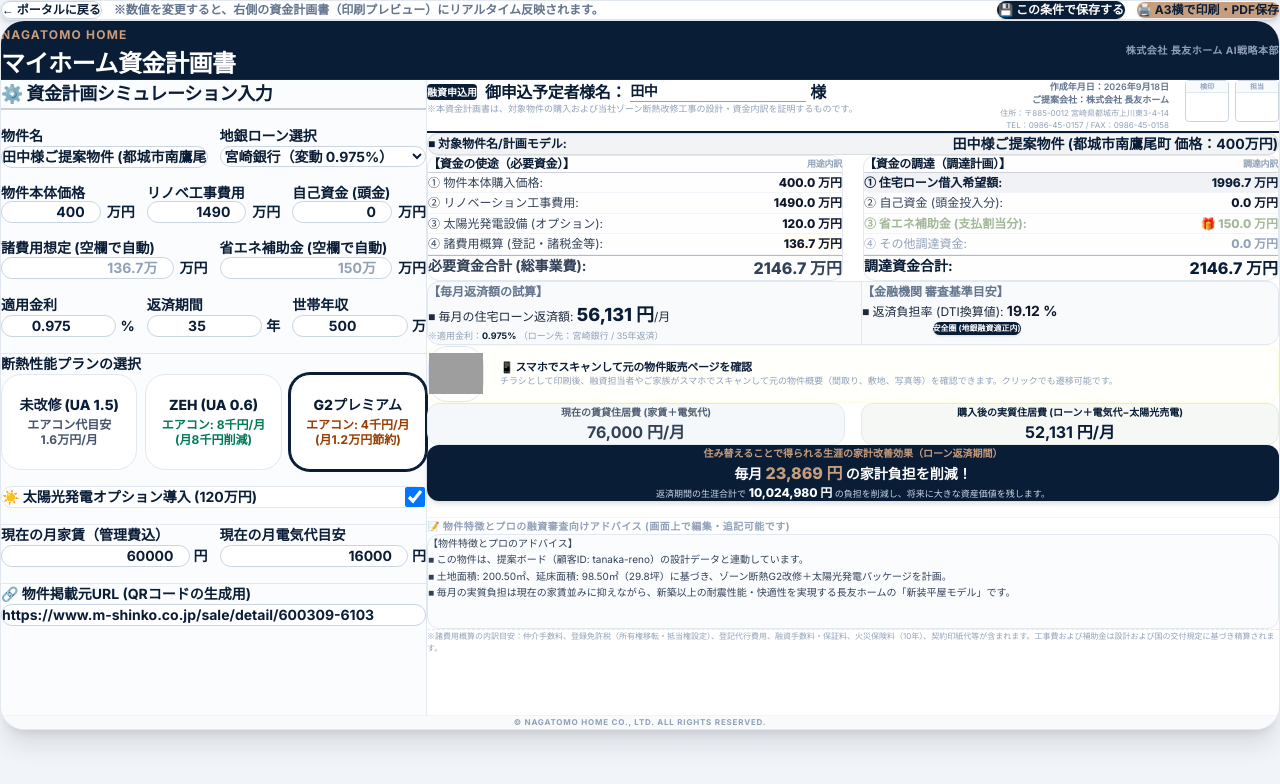
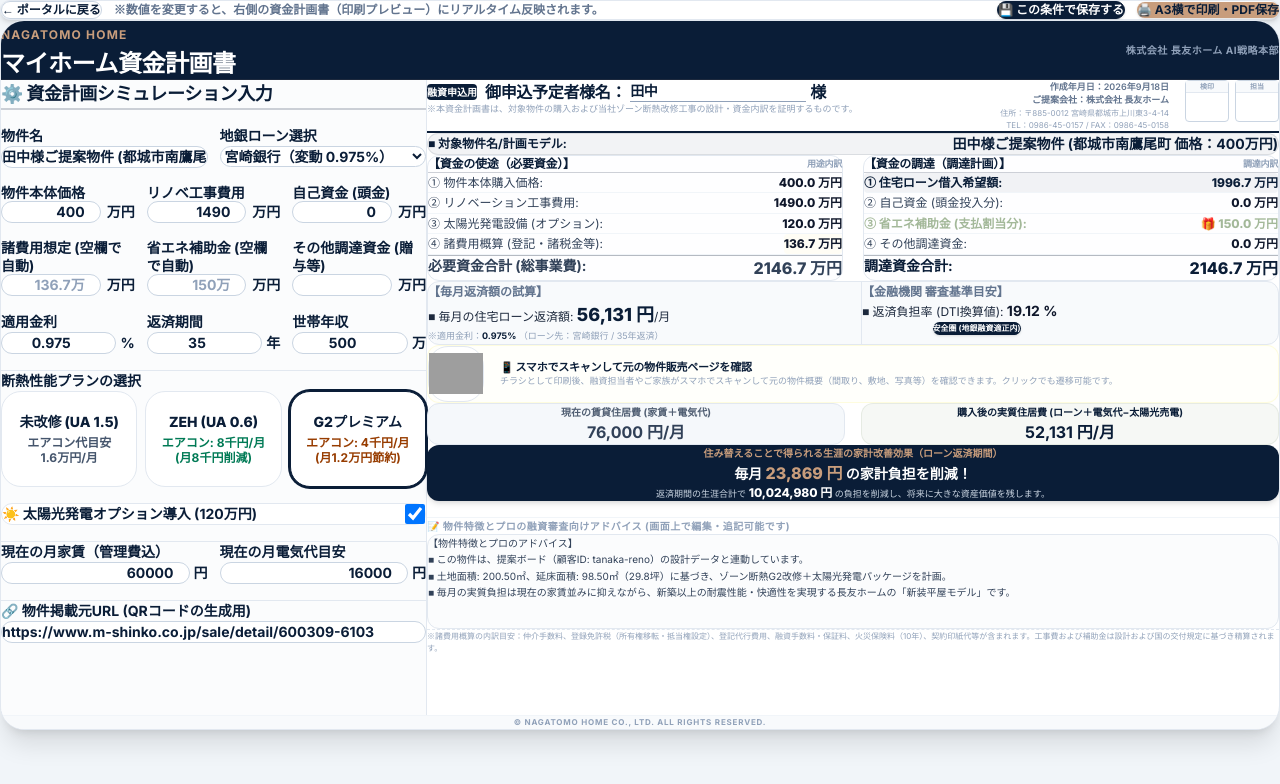
Before and after one commit to nagatomo-home-admin/vr-viewer, a Next.js app: page /finance/0 in a window 1280 px wide. Shown: the top 784 px of the page. Built offline with nearby package versions, Linux system fonts and the light colour scheme; grey boxes are pictures that could not be loaded.

Commit message:
資金計画書シミュレーター：その他調達資金入力欄を追加し計算に連動、および印刷サイズ・フォントのさらなるコンパクト化による1ページ化

```diff
--- a/src/app/finance/[propertyIndex]/FinanceCalculatorClient.tsx
+++ b/src/app/finance/[propertyIndex]/FinanceCalculatorClient.tsx
@@ -31,6 +31,7 @@
   subsidy_man?: number;
   user_modified_misc?: boolean;
   user_modified_subsidy?: boolean;
+  other_funding_man?: number;
 }
 
 interface FinanceCalculatorClientProps {
@@ -72,6 +73,10 @@
   );
   const [userModifiedSubsidy, setUserModifiedSubsidy] = useState(
     property.user_modified_subsidy || false
+  );
+  // その他調達資金のステート
+  const [otherFunding, setOtherFunding] = useState<number>(
+    property.other_funding_man !== undefined ? property.other_funding_man : 0
   );
 
   // 金利、期間、年収
@@ -179,8 +184,8 @@
     // 総事業費
     const totalProjectCost = priceMan + renovationCost + finalMiscCost + solarCost;
 
-    // ローン借入額 (万円) ＝ 総事業費 − 頭金 − 補助金（支払割当）
-    const loanAmount = Math.max(0.0, totalProjectCost - downPayment - finalSubsidy);
+    // ローン借入額 (万円) ＝ 総事業費 − 頭金 − 補助金（支払割当） − その他調達資金
+    const loanAmount = Math.max(0.0, totalProjectCost - downPayment - finalSubsidy - otherFunding);
     const loanAmountYen = loanAmount * 10000;
 
     // ローン返済額計算
@@ -294,6 +299,7 @@
             subsidy_man: typeof subsidyInput === 'number' ? subsidyInput : undefined,
             user_modified_misc: userModifiedMisc,
             user_modified_subsidy: userModifiedSubsidy,
+            other_funding_man: otherFunding,
           },
         }),
       });
@@ -386,18 +392,34 @@
         display: flex !important;
         flex-direction: column !important;
         justify-content: space-between !important;
-        height: 250mm !important; /* A3印刷可能範囲(285mm)にヘッダー・フッター込みで完全に収める */
+        height: 238mm !important; /* A3の印刷範囲を考慮し、ヘッダー・フッター込みで確実に収める */
       }
-      /* 印刷時のみ、各セクション間のマージンやテーブル内余白をタイトにする */
+      /* 印刷時のみ、各セクション間のマージンやテーブル内余白をさらにタイトにする */
       .space-y-5 > * + * {
-        margin-top: 0.35rem !important;
+        margin-top: 0.25rem !important;
       }
       .space-y-3 > * + * {
-        margin-top: 0.3rem !important;
+        margin-top: 0.2rem !important;
       }
-      /* テーブルやカードのパディングを印刷時のみ縮める */
+      /* テーブルやカードのパディングを印刷時のみ極限まで縮める */
       #printArea .p-4, #printArea .p-3.5, #printArea .p-3 {
-        padding: 0.65rem !important;
+        padding: 0.45rem !important;
+      }
+      /* 印刷時のみ、文字サイズを一回り小さくしてはみ出しを防止 */
+      #printArea {
+        font-size: 9px !important;
+      }
+      #printArea h2 {
+        font-size: 12px !important;
+      }
+      #printArea h3 {
+        font-size: 10px !important;
+      }
+      #printArea strong, #printArea span {
+        font-size: 9px !important;
+      }
+      #printArea .text-base, #printArea .text-lg {
+        font-size: 11px !important;
       }
       input, select, textarea {
         border: none !important;
@@ -409,7 +431,7 @@
       textarea {
         resize: none !important;
         overflow: hidden !important;
-        height: 65px !important; /* 印刷時は高さを65pxに固定して1ページに収める */
+        height: 50px !important; /* 印刷時は高さを50pxに固定して1ページに収める */
       }
     }
   `;
@@ -553,8 +575,8 @@
               </div>
             </div>
 
-            {/* 諸費用 & 補助金（手入力切替可能） */}
-            <div className="grid grid-cols-2 gap-3">
+            {/* 諸費用 & 補助金（手入力切替可能） & その他調達資金 */}
+            <div className="grid grid-cols-3 gap-3">
               <div>
                 <label className="block text-sm font-bold text-[#0A1D37] mb-1.5 leading-tight">
                   諸費用想定 (空欄で自動)
@@ -583,6 +605,22 @@
                     value={subsidyInput}
                     onChange={e => handleSubsidyInput(e.target.value)}
                     placeholder={insulationPlan === 'premium' ? '150万' : insulationPlan === 'standard' ? '100万' : '0万'}
+                  />
+                  <span className="text-sm text-[#0A1D37] font-bold whitespace-nowrap flex-shrink-0">
+                    万円
+                  </span>
+                </div>
+              </div>
+              <div>
+                <label className="block text-sm font-bold text-[#0A1D37] mb-1.5 leading-tight">
+                  その他調達資金 (贈与等)
+                </label>
+                <div className="flex items-center gap-1.5">
+                  <input
+                    type="number"
+                    className="w-full px-2 py-2.5 border border-slate-300 rounded-lg text-sm font-bold text-right bg-white text-[#0A1D37] focus:outline-none focus:ring-1 focus:ring-[#C89D7C]"
+                    value={otherFunding || ''}
+                    onChange={e => setOtherFunding(parseFloat(e.target.value) || 0)}
                   />
                   <span className="text-sm text-[#0A1D37] font-bold whitespace-nowrap flex-shrink-0">
                     万円
@@ -876,9 +914,9 @@
                       <span>③ 省エネ補助金 (支払割当分):</span>
                       <span className="font-extrabold">🎁 {results.finalSubsidy.toFixed(1)} 万円</span>
                     </div>
-                    <div className="flex justify-between border-b border-slate-100 pb-1.5 text-slate-400">
+                    <div className="flex justify-between border-b border-slate-100 pb-1.5 text-slate-700">
                       <span>④ その他調達資金:</span>
-                      <span className="font-extrabold">0.0 万円</span>
+                      <span className="font-extrabold text-slate-900">{otherFunding.toFixed(1)} 万円</span>
                     </div>
                     <div className="flex justify-between border-t border-[#0A1D37]/30 pt-2 font-bold text-[#0A1D37] text-xs md:text-sm">
                       <span>調達資金合計:</span>
```
